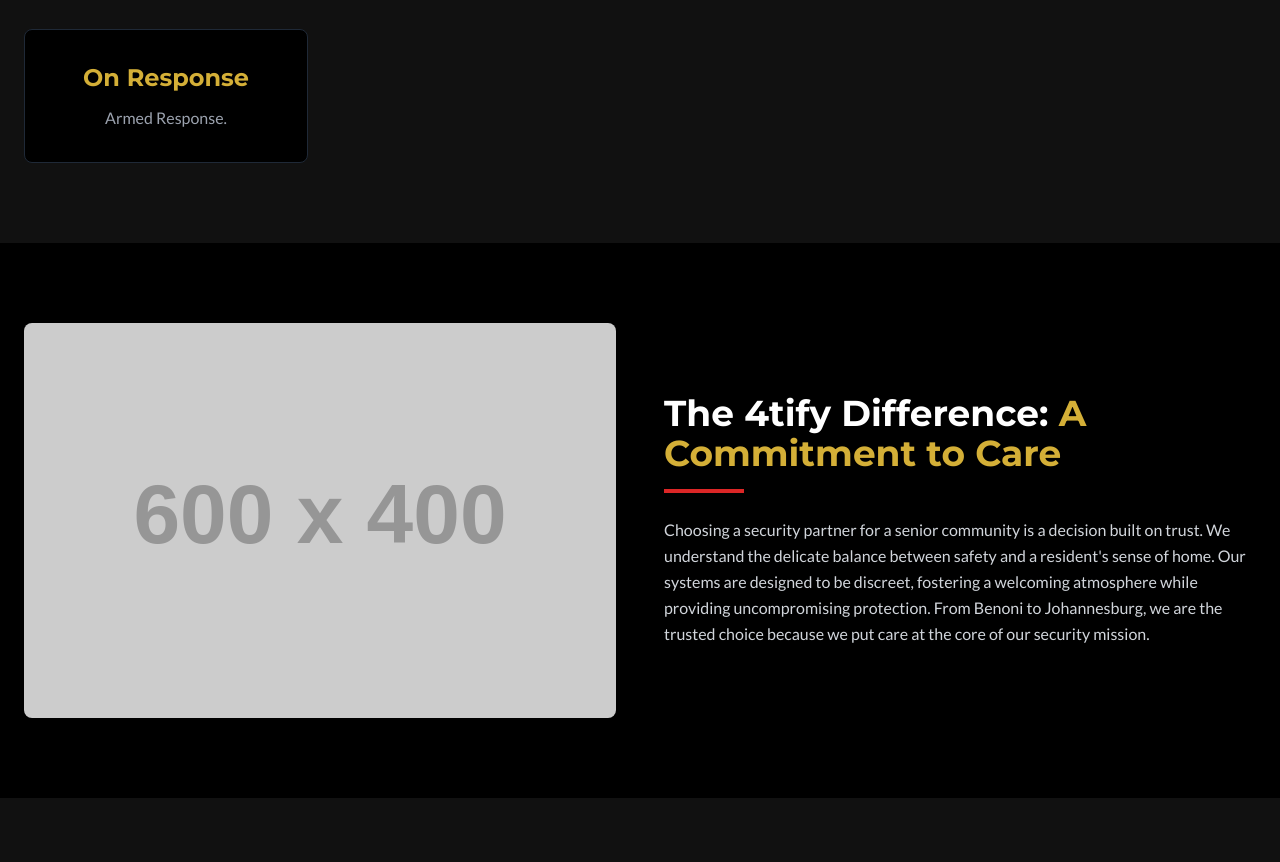
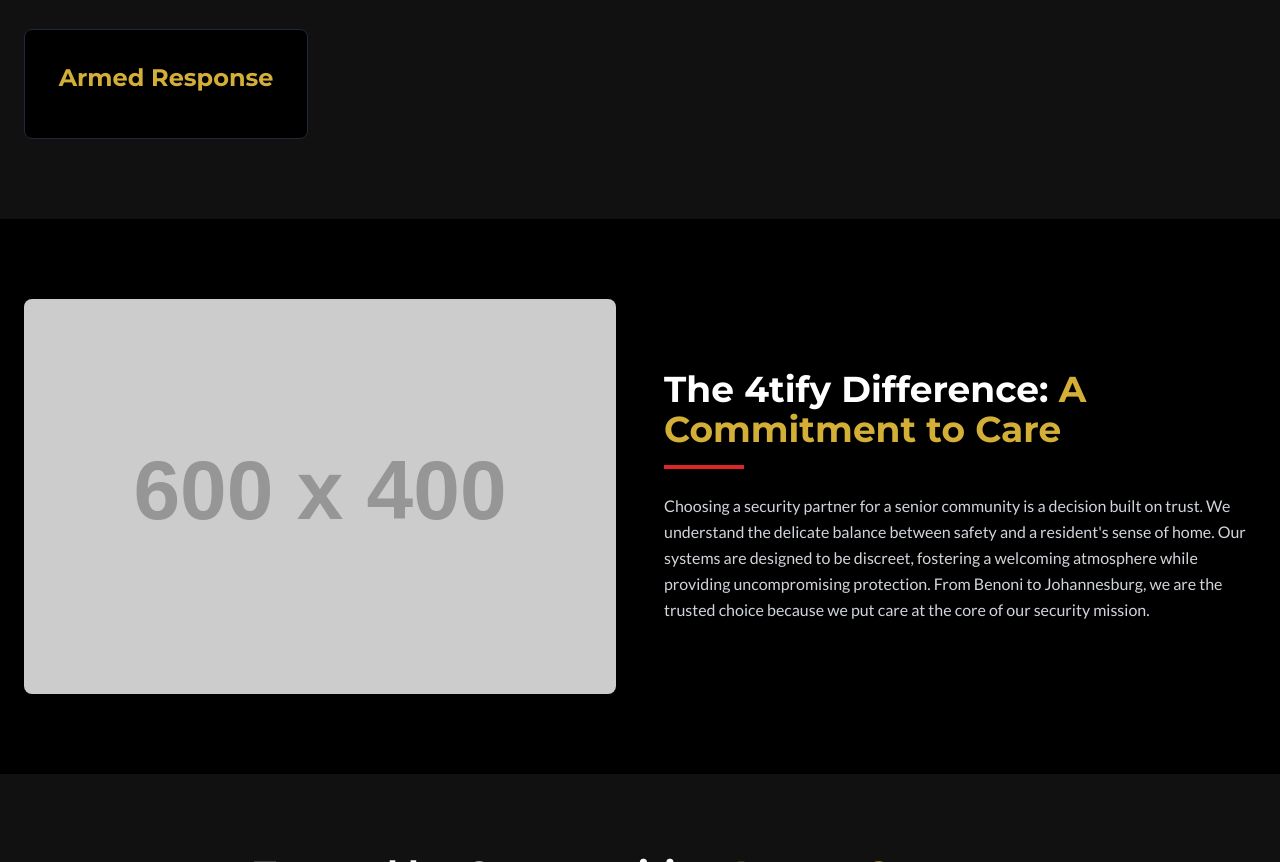
Before and after one commit to a77lic7ion/4tify, a plain HTML site: page index.html in a window 1280 px wide. Shown: the part 1073-1935 px from the top of the page. Drawn offline with nearby package versions, Linux system fonts and the light colour scheme; placeholder pictures from the web are drawn by us.

Commit message:
Rename 'On Response' box to 'Armed Response', remove description

```diff
--- a/index.html
+++ b/index.html
@@ -142,8 +142,7 @@
                     </div>
                     <!-- Service 5 -->
                     <div class="bg-black p-8 rounded-lg text-center border border-gray-800">
-                        <h3 class="text-2xl font-bold text-gold mb-3">On Response</h3>
-                        <p class="text-gray-400">Armed Response.</p>
+                        <h3 class="text-2xl font-bold text-gold mb-3">Armed Response</h3>
                     </div>
                 </div>
             </div>
```
